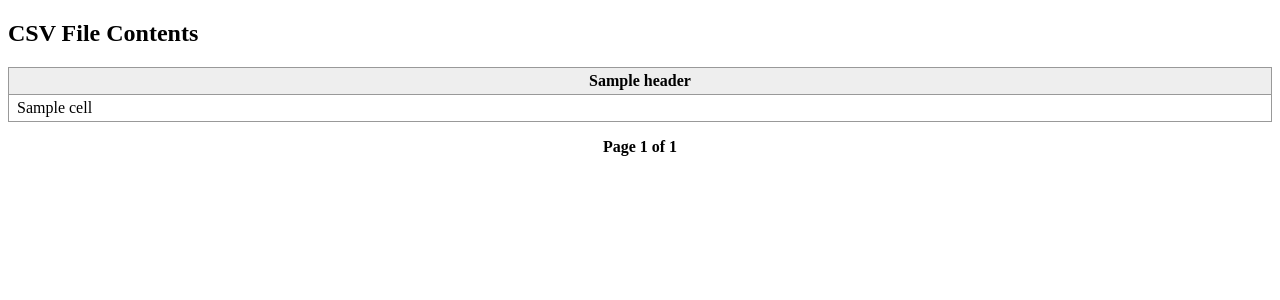
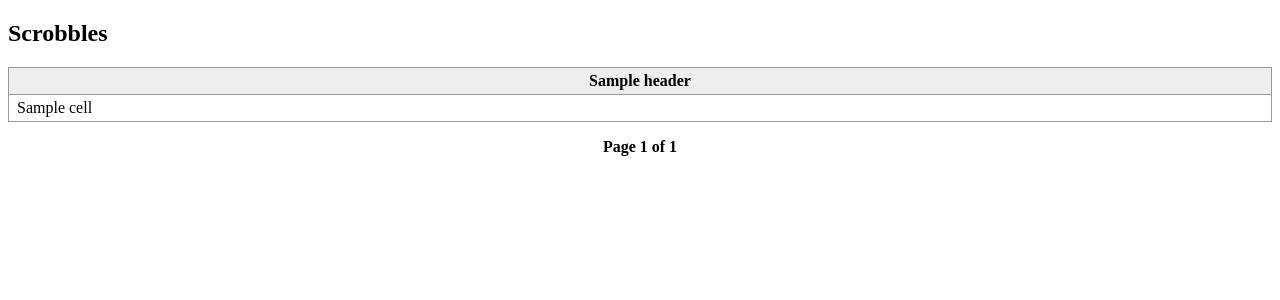
Before and after one commit to Robbot/New-Last.FM-Project, a Flask app: template templates/table.html in a window 1280 px wide. Shown: the top 300 px of the page. Run offline with Flask 3, Linux system fonts and the light colour scheme; the template is opened without the code that fills it: most values are stand-ins (such as "Sample title", 1, 10 or a date in 2020).

Commit message:
some improvements in pagination

```diff
--- a/templates/table.html
+++ b/templates/table.html
@@ -2,7 +2,7 @@
 <html>
 <head>
     <meta charset="utf-8">
-    <title>CSV File Contents</title>
+    <title>Scrobbles</title>
     <style>
         table {
             border-collapse: collapse;
@@ -30,7 +30,7 @@
     </style>
 </head>
 <body>
-<h2>CSV File Contents</h2>
+<h2>Scrobbles</h2>
 
 <table>
     <tr>
@@ -52,13 +52,13 @@
 
     {% if page > 1 %}
         <a href="{{ url_for('index', page=1) }}">« First</a>
-        <a href="{{ url_for('index', page=page-1) }}">‹ Prev</a>
+        <a href="{{ url_for('index', page=page-1) }}">‹ {{page - 1}}</a>
     {% endif %}
 
     <span class="current">Page {{ page }} of {{ total_pages }}</span>
 
     {% if page < total_pages %}
-        <a href="{{ url_for('index', page=page+1) }}">Next ›</a>
+        <a href="{{ url_for('index', page=page+1) }}">{{page + 1}} ›</a>
         <a href="{{ url_for('index', page=total_pages) }}">Last »</a>
     {% endif %}
 </div>
```
